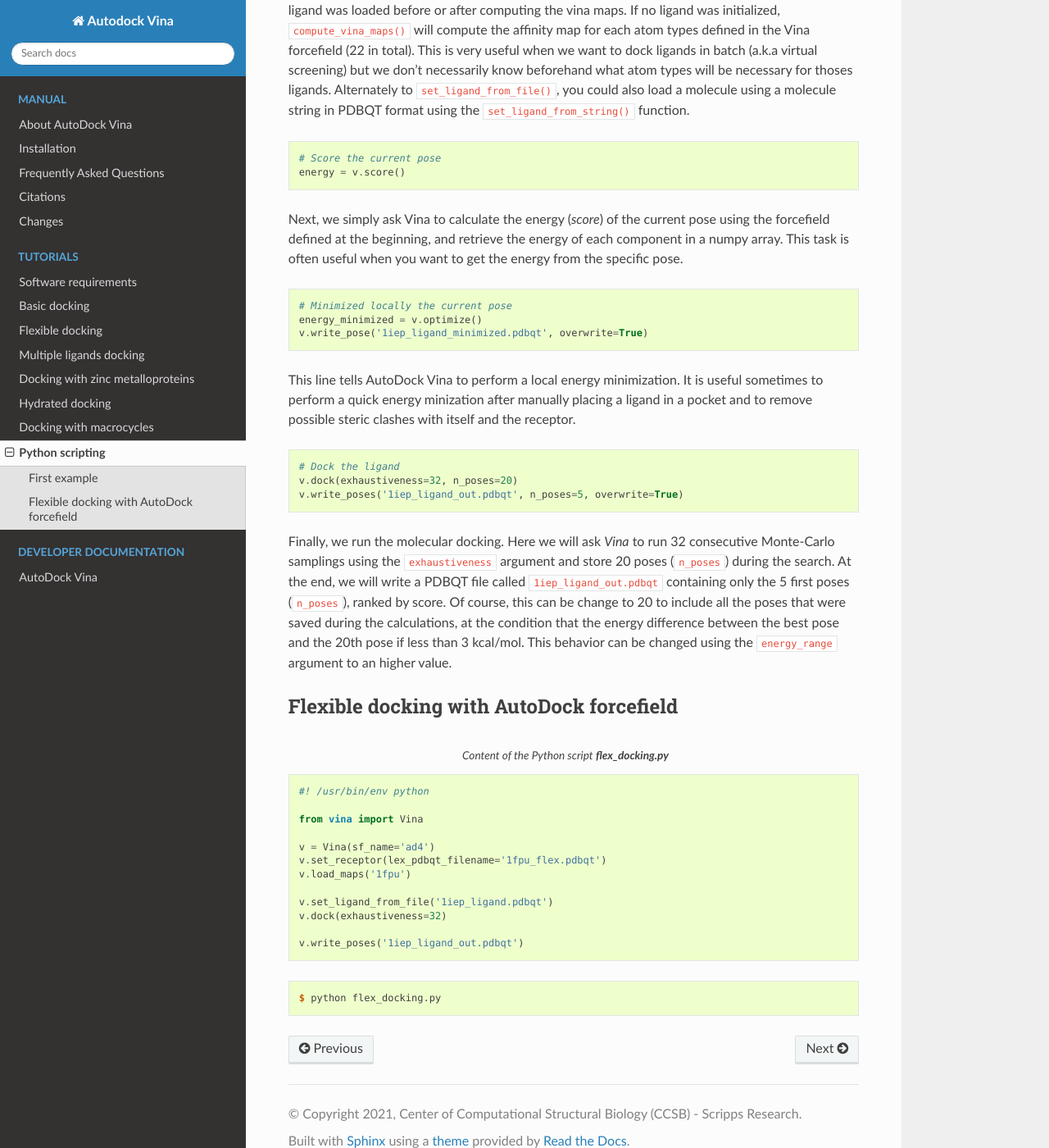
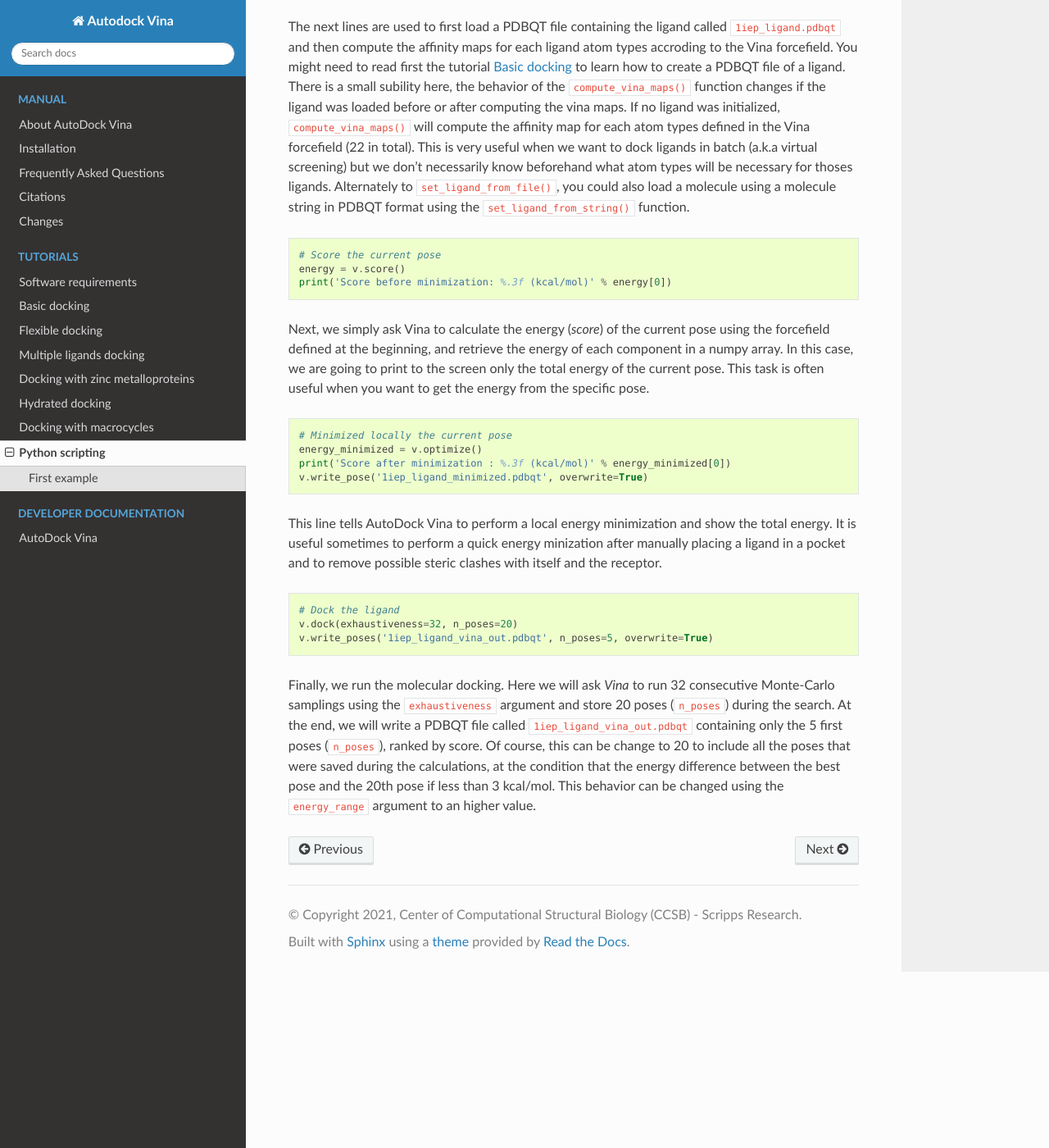
Before and after one commit to ccsb-scripps/AutoDock-Vina, a Sphinx documentation site: the page built from docs/source/docking_python.rst, in a window 1280 px wide and 1400 px high, scrolled down 1690 px. Shown: the whole window at 82% size. Built offline with Sphinx 7.4.7 and the Read the Docs theme 2.0.0, drawn with Linux system fonts in a browser that asks for light colours; some of the changed text lies outside the part shown.

Commit message:
Improved docking example with python

```diff
--- a/docs/source/docking_python.rst
+++ b/docs/source/docking_python.rst
@@ -6,108 +6,94 @@
 First example
 -------------
 
-Let's begin with a very simple example of an AutoDock Vina script. It loads affinity maps for the AutoDock forcefield with their filenames starting by `1iep`, then load a PDBQT file containing a ligand called `1iep_ligand.pdbqt`, score the current pose, minimize it, dock it and save the minimized pose to a PDBQT file called `1iep_ligand_minimized.pdbqt`. For the full documentation about the `Vina` Python package, see :ref:`vina`.
+Let's begin with a very simple example of an AutoDock Vina script. It loads affinity maps for the AutoDock forcefield with their filenames starting by `1iep`, then load a PDBQT file containing a ligand called `1iep_ligand.pdbqt`, score the current pose, minimize it, dock it and save the minimized pose to a PDBQT file called `1iep_ligand_minimized.pdbqt`. For the full documentation about the `Vina` Python package, see :ref:`Python documentation<vina>`.
 
 .. code-block:: python
 
-	#! /usr/bin/env python
+    #! /usr/bin/env python
+    # -*- coding: utf-8 -*-
+    #
+    # My first example with AutoDock Vina in python
+    #
 
-	from vina import Vina
+    from vina import Vina
 
-	v = Vina(sf_name='vina')
 
-	v.set_receptor('1iep_protein.pdbqt')
+    v = Vina(sf_name='vina')
 
-	v.compute_vina_maps()
-	v.set_ligand_from_file('1iep_ligand.pdbqt')
+    v.set_receptor('1iep_receptor.pdbqt')
 
-	# Score the current pose
-	energy = v.score()
+    v.set_ligand_from_file('1iep_ligand.pdbqt')
+    v.compute_vina_maps(center=[15.190, 53.903, 16.917], box_size=[20, 20, 20])
 
-	# Minimized locally the current pose
-	energy_minimized = v.optimize()
-	v.write_pose('1iep_ligand_minimized.pdbqt', overwrite=True)
+    # Score the current pose
+    energy = v.score()
+    print('Score before minimization: %.3f (kcal/mol)' % energy[0])
 
-	# Dock the ligand
-	v.dock(exhaustiveness=32, n_poses=20)
-	v.write_poses('1iep_ligand_out.pdbqt', n_poses=5, overwrite=True)
+    # Minimized locally the current pose
+    energy_minimized = v.optimize()
+    print('Score after minimization : %.3f (kcal/mol)' % energy_minimized[0])
+    v.write_pose('1iep_ligand_minimized.pdbqt', overwrite=True)
+
+    # Dock the ligand
+    v.dock(exhaustiveness=32, n_poses=20)
+    v.write_poses('1iep_ligand_vina_out.pdbqt', n_poses=5, overwrite=True)
 
 You can find this script in the `example` folder of AutoDock-Vina available on Github. To execute it from a command line, go to your terminal/console/command prompt window. Navigate to the `examples` folder by typing
 
 .. code-block:: console
 
-	$ cd <examples_directory>/python_scripting
-	$ python first_example.py
+    $ cd <examples_directory>/python_scripting
+    $ python first_example.py
 
 Let's go through the script line by line and see how it works.
 
 .. code-block:: python
 
-	from vina import Vina
+    from vina import Vina
 
 This line is just for Python to tell it to load the Python package ``vina``.
 
 .. code-block:: python
 
-	v = Vina(sf_name='vina')
+    v = Vina(sf_name='vina')
 
 This line creates the ``Vina`` object that will be use for the subsequent taks. More precisely, it specifies also the forcefield that will be used for the molecular docking, here the Vina forcefield will be used. In the case, you want to use another forcefield like AutoDock4 or Vinardo, just replace ``vina`` by ``ad4`` or ``vinardo``. Other options can be define, like the number of cpu that will be used during the molecule docking. By default, Vina will use the avaialble cpus on you machine (``cpu=0``), but you could use only one with ``cpu=1``.
 
 .. code-block:: python
 
-	v.set_receptor('1iep_protein.pdbqt')
+    v.set_receptor('1iep_receptor.pdbqt')
 
-Here, we are loading a PDBQT file called ``1iep_protein.pdbqt`` containing the receptor. If necessary, PDBQT file containing the flexible sidechains can be also load at the same time by doing ``v.set_receptor('1iep_rigid.pdbqt', '1iep_flex.pdbqt')``.
+Here, we are loading a PDBQT file called ``1iep_receptor.pdbqt`` containing the receptor. If necessary, PDBQT file containing the flexible sidechains can be also load at the same time by doing ``v.set_receptor('1iep_rigid.pdbqt', '1iep_flex.pdbqt')``.
 
 .. code-block:: python
 
-	v.set_ligand_from_file('1iep_ligand.pdbqt')
-	v.compute_vina_maps()
+    v.set_ligand_from_file('1iep_ligand.pdbqt')
+    v.compute_vina_maps(center=[15.190, 53.903, 16.917], box_size=[20, 20, 20])
 
 The next lines are used to first load a PDBQT file containing the ligand called ``1iep_ligand.pdbqt`` and then compute the affinity maps for each ligand atom types accroding to the Vina forcefield. You might need to read first the tutorial :ref:`basic_docking` to learn how to create a PDBQT file of a ligand. There is a small subility here, the behavior of the ``compute_vina_maps()`` function changes if the ligand was loaded before or after computing the vina maps. If no ligand was initialized, ``compute_vina_maps()`` will compute the affinity map for each atom types defined in the Vina forcefield (22 in total). This is very useful when we want to dock ligands in batch (a.k.a virtual screening) but we don't necessarily know beforehand what atom types will be necessary for thoses ligands. Alternately to ``set_ligand_from_file()``, you could also load a molecule using a molecule string in PDBQT format using the ``set_ligand_from_string()`` function.
 
 .. code-block:: python
 
-	# Score the current pose
-	energy = v.score()
+    # Score the current pose
+    energy = v.score()
+    print('Score before minimization: %.3f (kcal/mol)' % energy[0])
 
-Next, we simply ask Vina to calculate the energy (`score`) of the current pose using the forcefield defined at the beginning, and retrieve the energy of each component in a numpy array. This task is often useful when you want to get the energy from the specific pose.
+Next, we simply ask Vina to calculate the energy (`score`) of the current pose using the forcefield defined at the beginning, and retrieve the energy of each component in a numpy array. In this case, we are going to print to the screen only the total energy of the current pose. This task is often useful when you want to get the energy from the specific pose.
 
 .. code-block:: python
 
-	# Minimized locally the current pose
-	energy_minimized = v.optimize()
-	v.write_pose('1iep_ligand_minimized.pdbqt', overwrite=True)
+    # Minimized locally the current pose
+    energy_minimized = v.optimize()
+    print('Score after minimization : %.3f (kcal/mol)' % energy_minimized[0])
+    v.write_pose('1iep_ligand_minimized.pdbqt', overwrite=True)
 
-This line tells AutoDock Vina to perform a local energy minimization. It is useful sometimes to perform a quick energy minization after manually placing a ligand in a pocket and to remove possible steric clashes with itself and the receptor.
+This line tells AutoDock Vina to perform a local energy minimization and show the total energy. It is useful sometimes to perform a quick energy minization after manually placing a ligand in a pocket and to remove possible steric clashes with itself and the receptor.
 
 .. code-block:: python
 
-	# Dock the ligand
-	v.dock(exhaustiveness=32, n_poses=20)
-	v.write_poses('1iep_ligand_out.pdbqt', n_poses=5, overwrite=True)
+    # Dock the ligand
+    v.dock(exhaustiveness=32, n_poses=20)
+    v.write_poses('1iep_ligand_vina_out.pdbqt', n_poses=5, overwrite=True)
 
-Finally, we run the molecular docking. Here we will ask `Vina` to run 32 consecutive Monte-Carlo samplings using the ``exhaustiveness`` argument and store 20 poses (``n_poses``) during the search. At the end, we will write a PDBQT file called ``1iep_ligand_out.pdbqt`` containing only the 5 first poses (``n_poses``), ranked by score. Of course, this can be change to 20 to include all the poses that were saved during the calculations, at the condition that the energy difference between the best pose and the 20th pose if less than 3 kcal/mol. This behavior can be changed using the ``energy_range`` argument to an higher value.
-
-Flexible docking with AutoDock forcefield
------------------------------------------
-
-.. code-block:: python
-	:caption: Content of the Python script **flex_docking.py**
-
-	#! /usr/bin/env python
-
-	from vina import Vina
-
-	v = Vina(sf_name='ad4')
-	v.set_receptor(lex_pdbqt_filename='1fpu_flex.pdbqt')
-	v.load_maps('1fpu')
-
-	v.set_ligand_from_file('1iep_ligand.pdbqt')
-	v.dock(exhaustiveness=32)
-
-	v.write_poses('1iep_ligand_out.pdbqt')
-
-.. code-block:: console
-
-	$ python flex_docking.py
+Finally, we run the molecular docking. Here we will ask `Vina` to run 32 consecutive Monte-Carlo samplings using the ``exhaustiveness`` argument and store 20 poses (``n_poses``) during the search. At the end, we will write a PDBQT file called ``1iep_ligand_vina_out.pdbqt`` containing only the 5 first poses (``n_poses``), ranked by score. Of course, this can be change to 20 to include all the poses that were saved during the calculations, at the condition that the energy difference between the best pose and the 20th pose if less than 3 kcal/mol. This behavior can be changed using the ``energy_range`` argument to an higher value.
```
Also changed, not shown: 3 other files.
